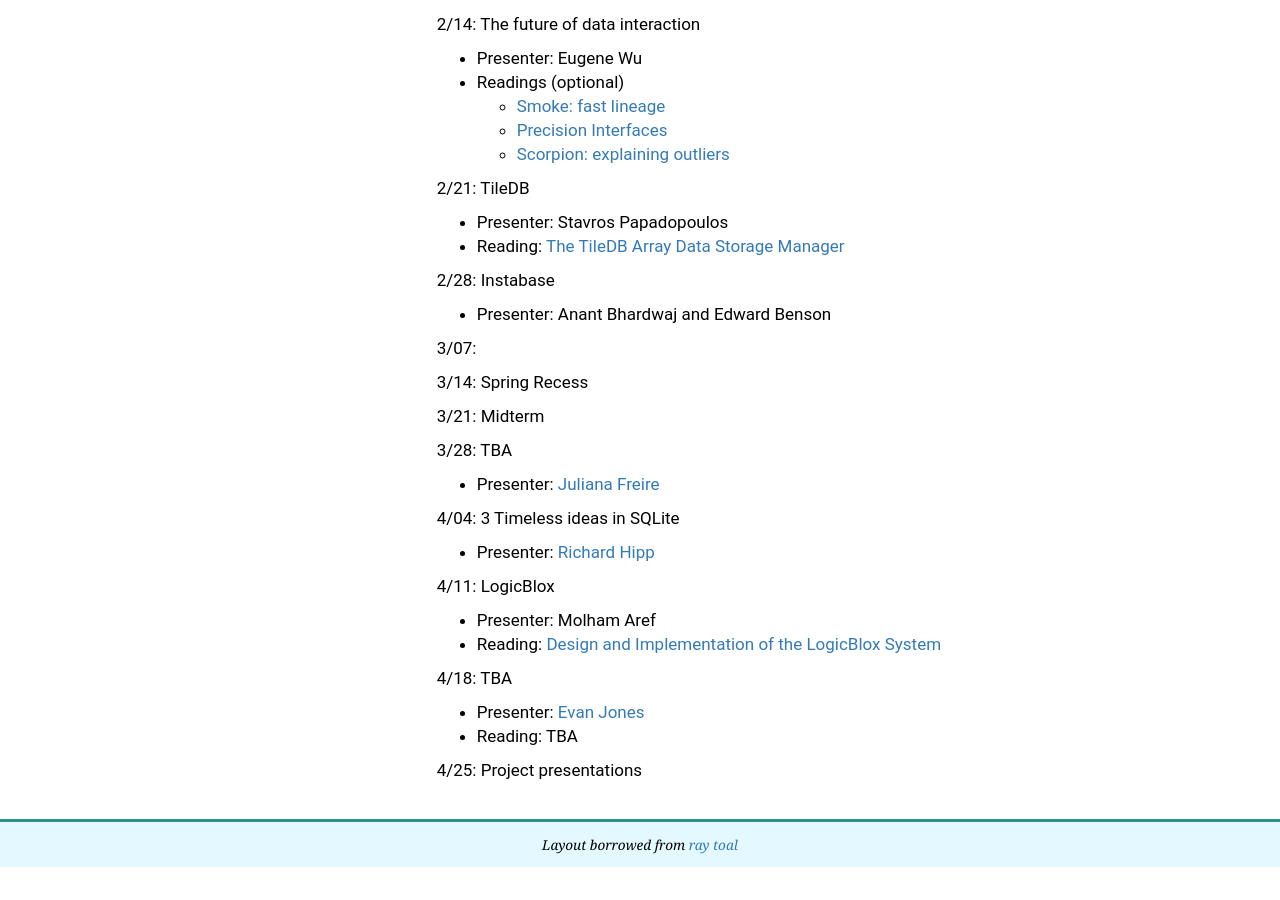
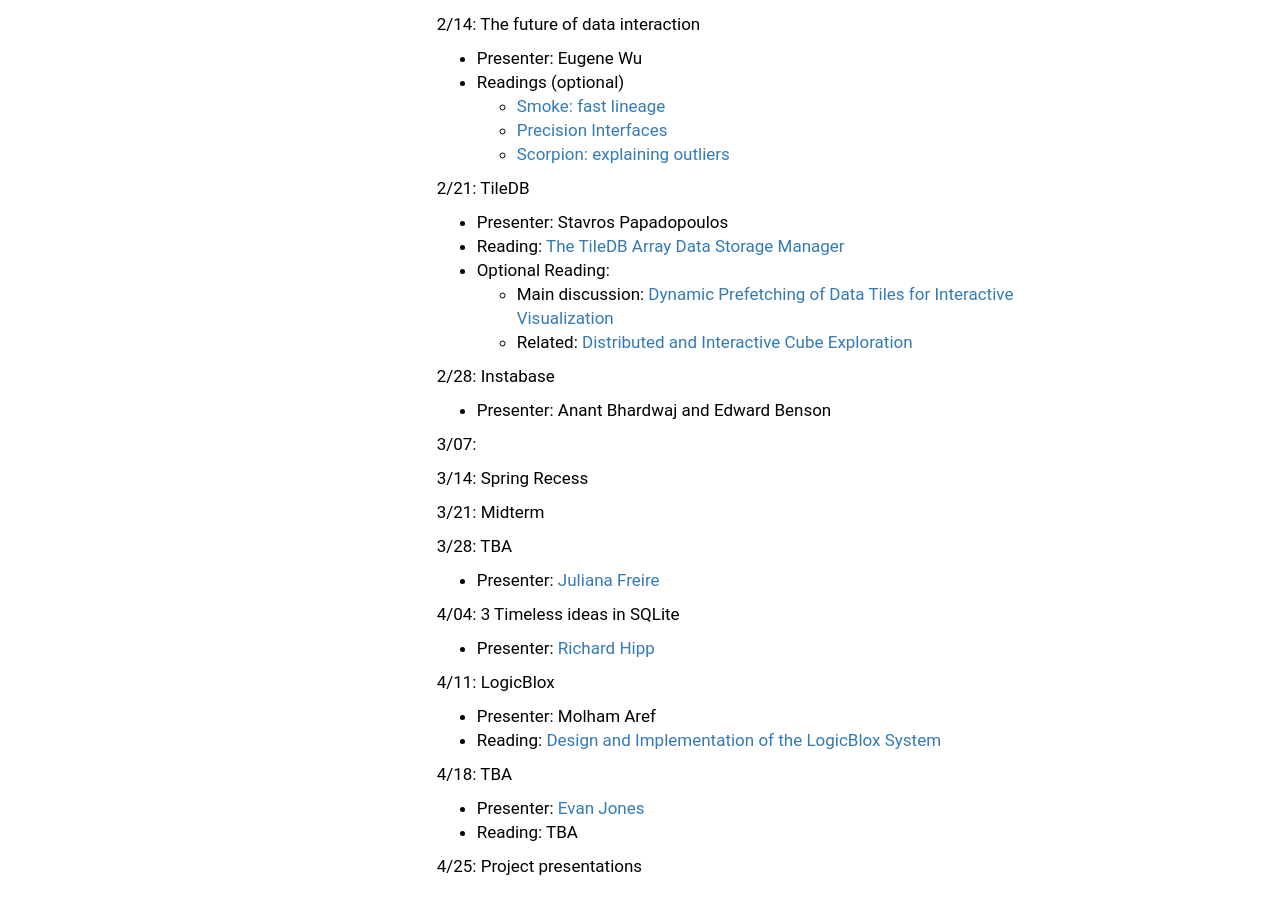
Before and after one commit to columbiadb/columbiadb.github.io, a Jekyll site: the page built from index.md, in a window 1280 px wide and 900 px high, scrolled down 2023 px. Built offline with Jekyll 4.4.1, drawn with Linux system fonts in a browser that asks for light colours; before the commit the page ends 2890 px from its top, so only the background shows below that.

Commit message:
lazy commit msg

```diff
--- a/index.md
+++ b/index.md
@@ -79,6 +79,9 @@
 2/21: TileDB
 * Presenter: Stavros Papadopoulos
 * Reading: [The TileDB Array Data Storage Manager](https://people.csail.mit.edu/stavrosp/papers/vldb2017/VLDB17_TileDB.pdf)
+* Optional Reading:
+  * Main discussion: [Dynamic Prefetching of Data Tiles for Interactive Visualization](http://www.cs.tufts.edu/~remco/publications/2016/SIGMOD2016-ForeCache.pdf)
+  * Related: [Distributed and Interactive Cube Exploration](http://arnab.org/files/dice.nandi_.pdf)
 
 
 2/28: Instabase
```
